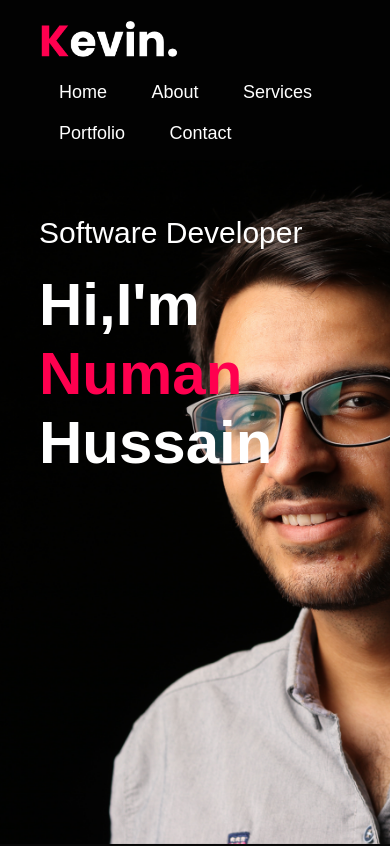
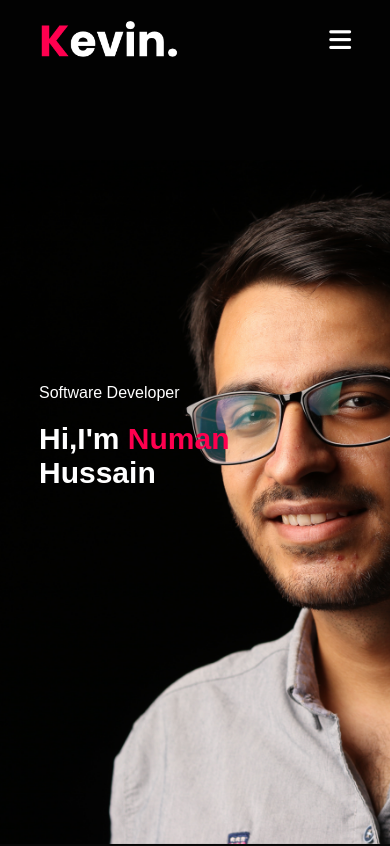
Before and after one commit to MdNumanHussain/NumanMahim.github.io, a plain HTML site: page index.html in a window 390 px wide. Shown: the top 846 px of the page. Drawn offline with Linux system fonts and the light colour scheme.

Commit message:
Navigation menu added for small screen

```diff
--- a/index.css
+++ b/index.css
@@ -319,10 +319,44 @@ form .btn2 {
 .copyright i{
     color: #ff004f;
 }
-
+nav .fas{
+    display: none;
+}
 /* Css for small screen*/
 @media only screen and (max-width: 600px){
     #header{
         background-image: url(images/phone-background.png);
     }
+    .header-text{
+        margin-top: 100%;
+        font-size: 16px;
+    }
+    .header-text h1{
+        font-size: 30px;
+    }
+    nav .fas{
+        display: block;
+        font-size: 25px;
+    }
+    nav ul{
+        background: #ff004f;
+        position: fixed;
+        top: 0;
+        right: -200px;
+        width: 200px;
+        height: 100vh;
+        padding-top: 50px;
+        z-index: 2;
+        transition: right 0.5s;
+    }
+    nav ul li{
+        display: block;
+        margin: 25px;
+    }
+    nav ul .fas{
+        position: absolute;
+        top: 25px;
+        left: 25px;
+        cursor: pointer;
+    }
 }
--- a/index.html
+++ b/index.html
@@ -12,13 +12,15 @@
     <div class="container">
         <nav>
             <img src="images/logo.png" class="logo">
-            <ul>
+            <ul id="sidemenu">
                 <li><a href="#">Home</a></li>
                 <li><a href="#">About</a></li>
                 <li><a href="#">Services</a></li>
                 <li><a href="#">Portfolio</a></li>
                 <li><a href="#">Contact</a></li>
+                <i class="fas fa-circle-xmark" onclick="closemanu()"></i>
             </ul>
+            <i class="fas fa-bars" onclick="openmenu()"></i>
         </nav>
         <div class="header-text">
             <p>Software Developer</p>
@@ -181,5 +183,14 @@
 
 
 </script>
+<script>
+    var sidemenu=document.getElementById("sidemenu");
+    function openmenu(){
+        sidemenu.style.right = "0";
+    }
+    function closemanu(){
+        sidemenu.style.right = "-200px";
+    }
+</script>
 </body>
 </html>
```
